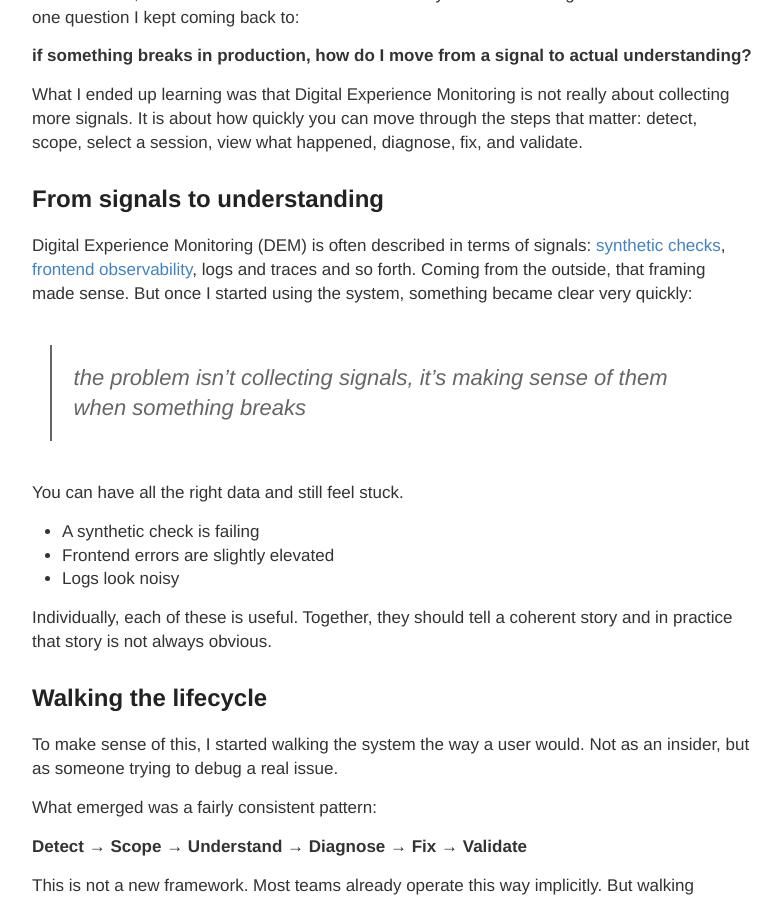
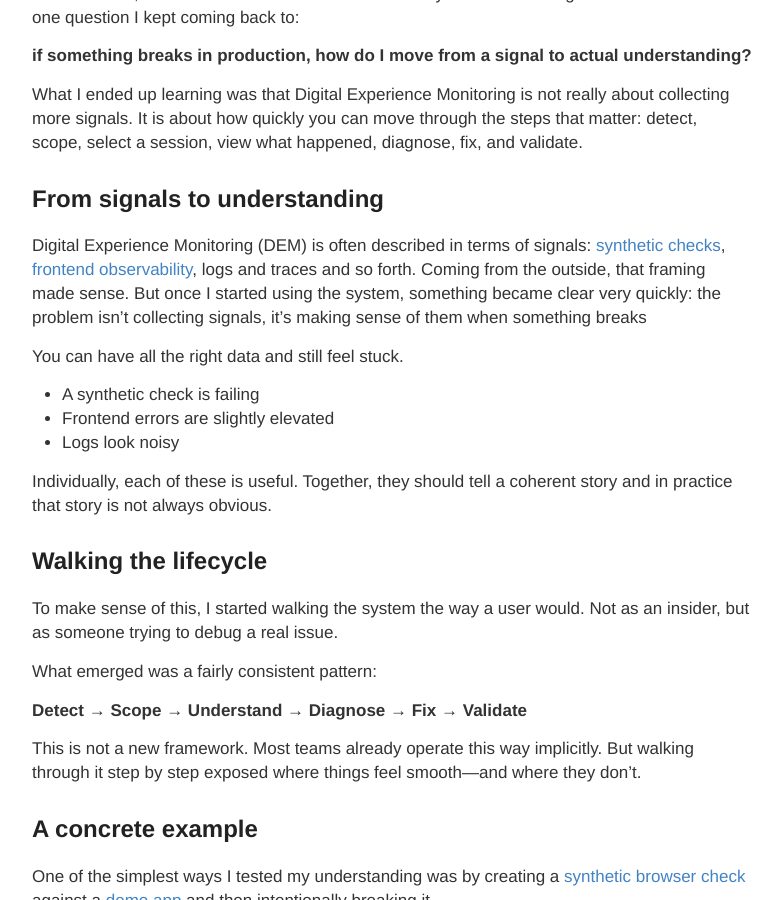
Before and after one commit to vtorosyan/vtorosyan.github.io, a Jekyll site: the page built from _posts/2026/2026-03-28-dem-in-grafana.md, in a window 1280 px wide and 900 px high, scrolled down 362 px. Shown: the whole window, without its empty margins (248-1030 px from the left). Built offline with Jekyll 4.4.1, drawn with Linux system fonts in a browser that asks for light colours; some of the changed text lies outside the part shown.

```diff
--- a/_posts/2026/2026-03-28-dem-in-grafana.md
+++ b/_posts/2026/2026-03-28-dem-in-grafana.md
@@ -14,9 +14,7 @@
 
 ## From signals to understanding
 
-Digital Experience Monitoring (DEM) is often described in terms of signals: [synthetic checks](https://grafana.com/docs/grafana-cloud/testing/synthetic-monitoring/), [frontend observability](https://grafana.com/docs/grafana-cloud/monitor-applications/frontend-observability/), logs and traces and so forth. Coming from the outside, that framing made sense. But once I started using the system, something became clear very quickly:
-
-> the problem isn’t collecting signals, it’s making sense of them when something breaks
+Digital Experience Monitoring (DEM) is often described in terms of signals: [synthetic checks](https://grafana.com/docs/grafana-cloud/testing/synthetic-monitoring/), [frontend observability](https://grafana.com/docs/grafana-cloud/monitor-applications/frontend-observability/), logs and traces and so forth. Coming from the outside, that framing made sense. But once I started using the system, something became clear very quickly: the problem isn’t collecting signals, it’s making sense of them when something breaks
 
 You can have all the right data and still feel stuck.
 
```
Also changed, not shown: other parts of _posts/2026/2026-03-28-dem-in-grafana.md (+1 -1 lines).
